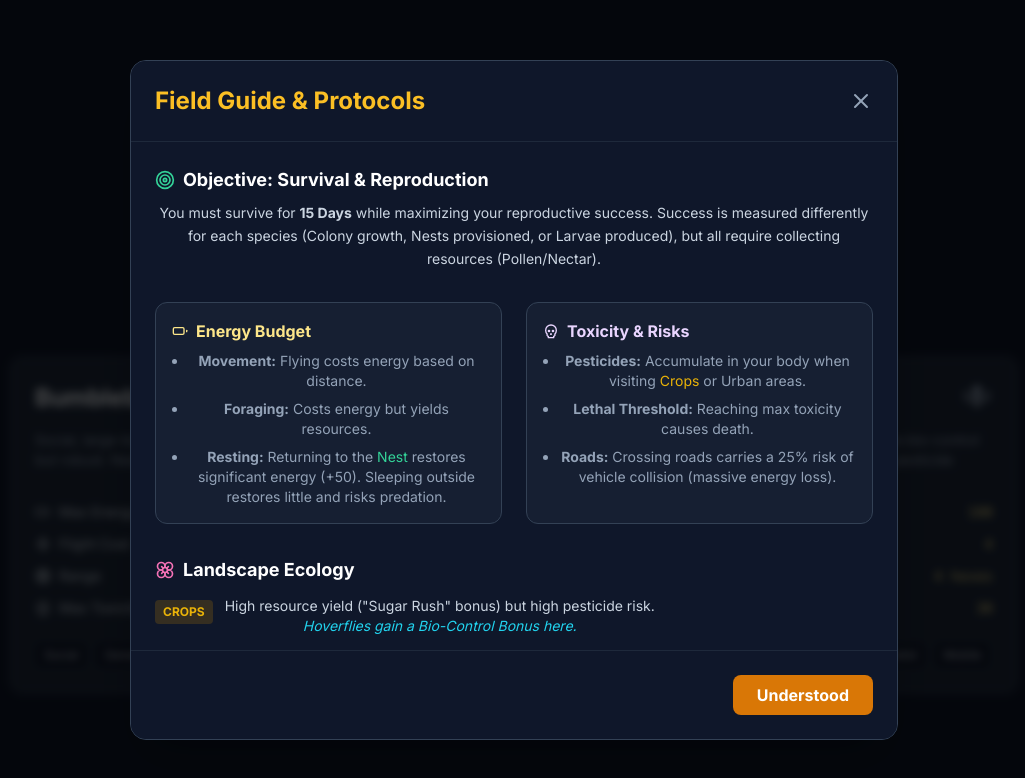
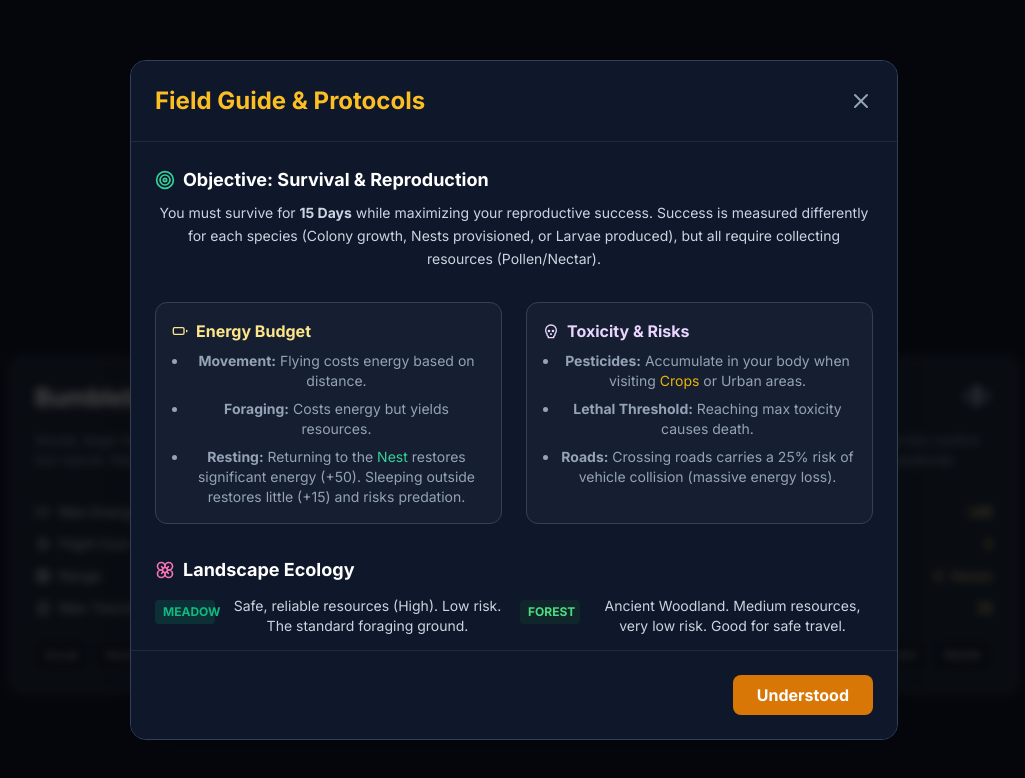
Before and after one commit to benclunie/pollinator-hex, a React (Vite) app: page / in a window 1280 px wide. Both pictures are taken after a click on the button "How to Play / Field Guide". Shown: the top 778 px of the page, without its empty margins (126-1151 px from the left). Built offline with nearby package versions, Linux system fonts and the light colour scheme.

Commit message:
Tutorial update

```diff
--- a/components/TutorialModal.tsx
+++ b/components/TutorialModal.tsx
@@ -46,7 +46,7 @@ export const TutorialModal: React.FC<Props> = ({ isOpen, onClose }) => {
               <ul className="text-sm space-y-2 list-disc pl-4 text-slate-400">
                 <li><strong>Movement:</strong> Flying costs energy based on distance.</li>
                 <li><strong>Foraging:</strong> Costs energy but yields resources.</li>
-                <li><strong>Resting:</strong> Returning to the <span className="text-emerald-400">Nest</span> restores significant energy (+50). Sleeping outside restores little and risks predation.</li>
+                <li><strong>Resting:</strong> Returning to the <span className="text-emerald-400">Nest</span> restores significant energy (+50). Sleeping outside restores little (+15) and risks predation.</li>
               </ul>
             </div>
 
@@ -68,18 +68,34 @@ export const TutorialModal: React.FC<Props> = ({ isOpen, onClose }) => {
               <Flower className="w-5 h-5 text-pink-400" />
               Landscape Ecology
             </h3>
-            <div className="grid gap-3 text-sm">
+            <div className="grid gap-3 text-sm md:grid-cols-2">
                 <div className="flex gap-3 items-start">
-                    <span className="bg-yellow-600/20 text-yellow-500 px-2 py-1 rounded text-xs font-bold whitespace-nowrap mt-1">CROPS</span>
-                    <p>High resource yield ("Sugar Rush" bonus) but high pesticide risk. <br/><span className="text-cyan-400 italic">Hoverflies gain a Bio-Control Bonus here.</span></p>
+                    <span className="bg-emerald-600/20 text-emerald-500 px-2 py-1 rounded text-xs font-bold whitespace-nowrap mt-1 min-w-[60px] text-center">MEADOW</span>
+                    <p>Safe, reliable resources (High). Low risk. The standard foraging ground.</p>
                 </div>
                 <div className="flex gap-3 items-start">
-                    <span className="bg-emerald-600/20 text-emerald-500 px-2 py-1 rounded text-xs font-bold whitespace-nowrap mt-1">MEADOW</span>
-                    <p>Safe, reliable resources. Low risk.</p>
+                    <span className="bg-green-800/20 text-green-400 px-2 py-1 rounded text-xs font-bold whitespace-nowrap mt-1 min-w-[60px] text-center">FOREST</span>
+                    <p>Ancient Woodland. Medium resources, very low risk. Good for safe travel.</p>
                 </div>
                 <div className="flex gap-3 items-start">
-                    <span className="bg-slate-700 text-slate-300 px-2 py-1 rounded text-xs font-bold whitespace-nowrap mt-1">ROADS</span>
-                    <p>Fragment the landscape. No resources. High collision risk.</p>
+                    <span className="bg-yellow-600/20 text-yellow-500 px-2 py-1 rounded text-xs font-bold whitespace-nowrap mt-1 min-w-[60px] text-center">CROPS</span>
+                    <p>High yield ("Sugar Rush") but high pesticide risk. <br/><span className="text-cyan-400 italic">Hoverflies gain a Bio-Control Bonus here.</span></p>
+                </div>
+                <div className="flex gap-3 items-start">
+                    <span className="bg-slate-600/40 text-slate-300 px-2 py-1 rounded text-xs font-bold whitespace-nowrap mt-1 min-w-[60px] text-center">URBAN</span>
+                    <p>Gardens. Variable resources. Medium pesticide risk from garden chemicals.</p>
+                </div>
+                 <div className="flex gap-3 items-start">
+                    <span className="bg-amber-900/40 text-amber-600 px-2 py-1 rounded text-xs font-bold whitespace-nowrap mt-1 min-w-[60px] text-center">NEST</span>
+                    <p>Your home. No resources, but allows for full energy recovery (+50).</p>
+                </div>
+                <div className="flex gap-3 items-start">
+                    <span className="bg-blue-900/40 text-blue-400 px-2 py-1 rounded text-xs font-bold whitespace-nowrap mt-1 min-w-[60px] text-center">WATER</span>
+                    <p>Water bodies. Zero resources. Risk of drowning or exhaustion.</p>
+                </div>
+                <div className="flex gap-3 items-start md:col-span-2">
+                    <span className="bg-slate-700 text-slate-400 px-2 py-1 rounded text-xs font-bold whitespace-nowrap mt-1 min-w-[60px] text-center">ROADS</span>
+                    <p>Fragment the landscape. No resources. High collision risk (25% chance of severe injury).</p>
                 </div>
             </div>
           </section>
```
